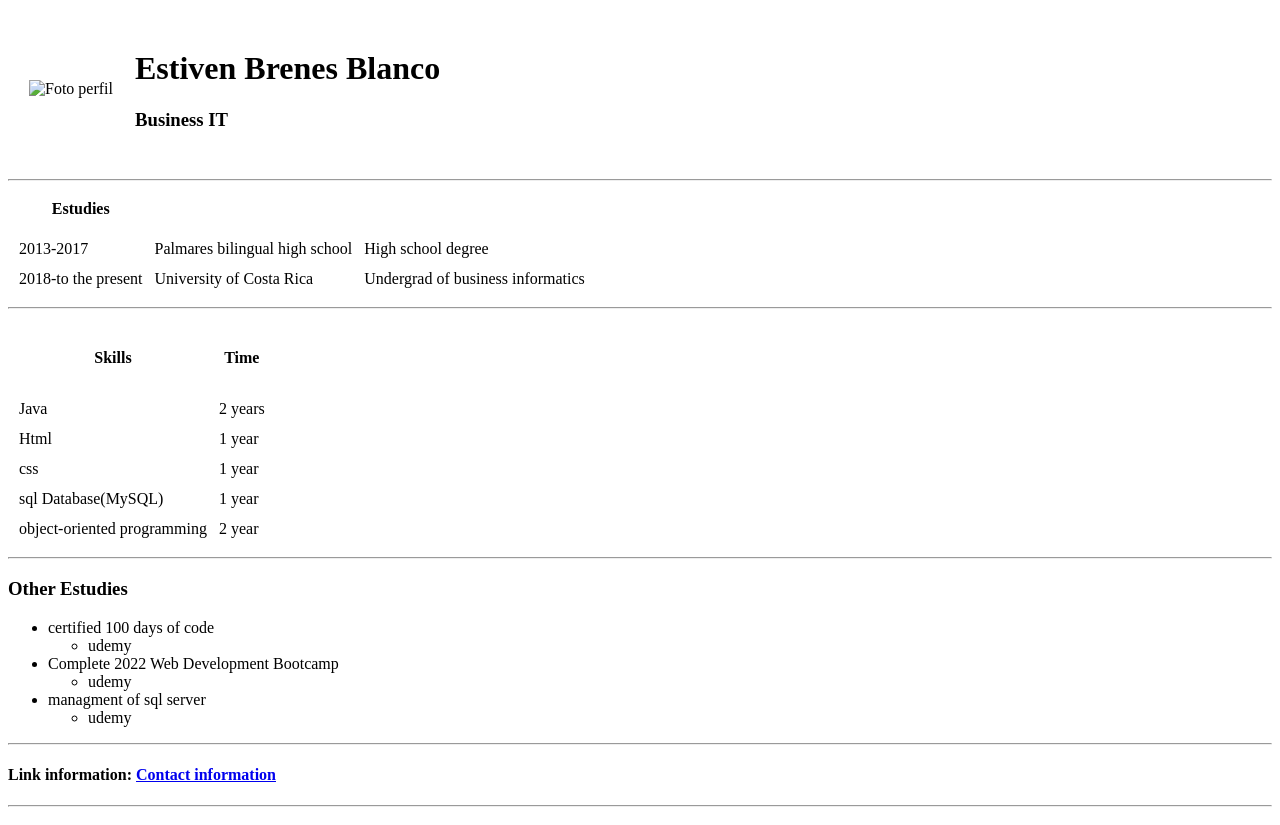
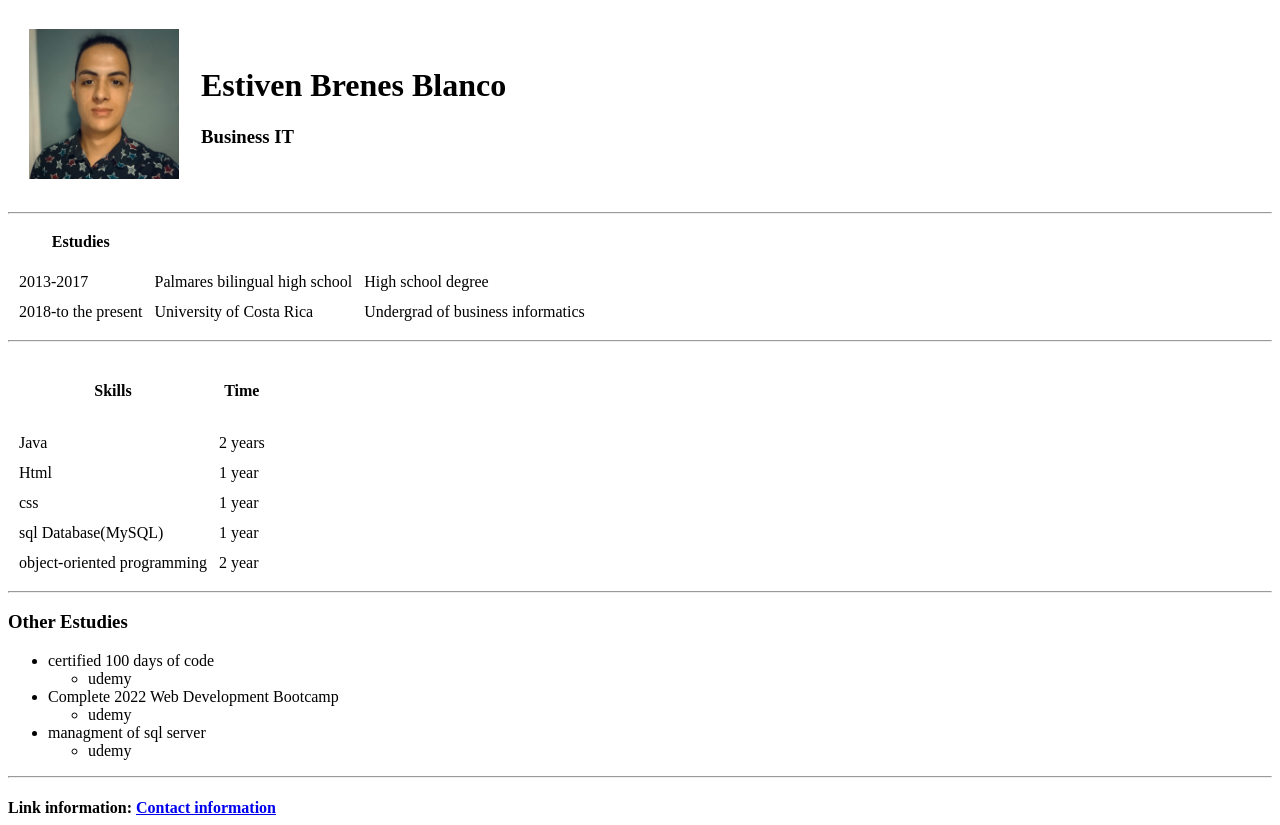
Before and after one commit to estivenB/cv, a plain HTML site: page index.html in a window 1280 px wide. Shown: the top 825 px of the page. Drawn offline with Linux system fonts and the light colour scheme.

Commit message:
Update index.html

```diff
--- a/index.html
+++ b/index.html
@@ -9,7 +9,7 @@
 <body>
   <table cellspacing="20">
     <tr>
-      <td><img src="img/mifoto.jpg" height="150" width="150" alt="Foto perfil"></td>
+      <td><img src="img/mifoto.jpeg" height="150" width="150" alt="Foto perfil"></td>
       <td>
         <h1>Estiven Brenes Blanco</h1>
         <h3>Business IT</h3>
```
